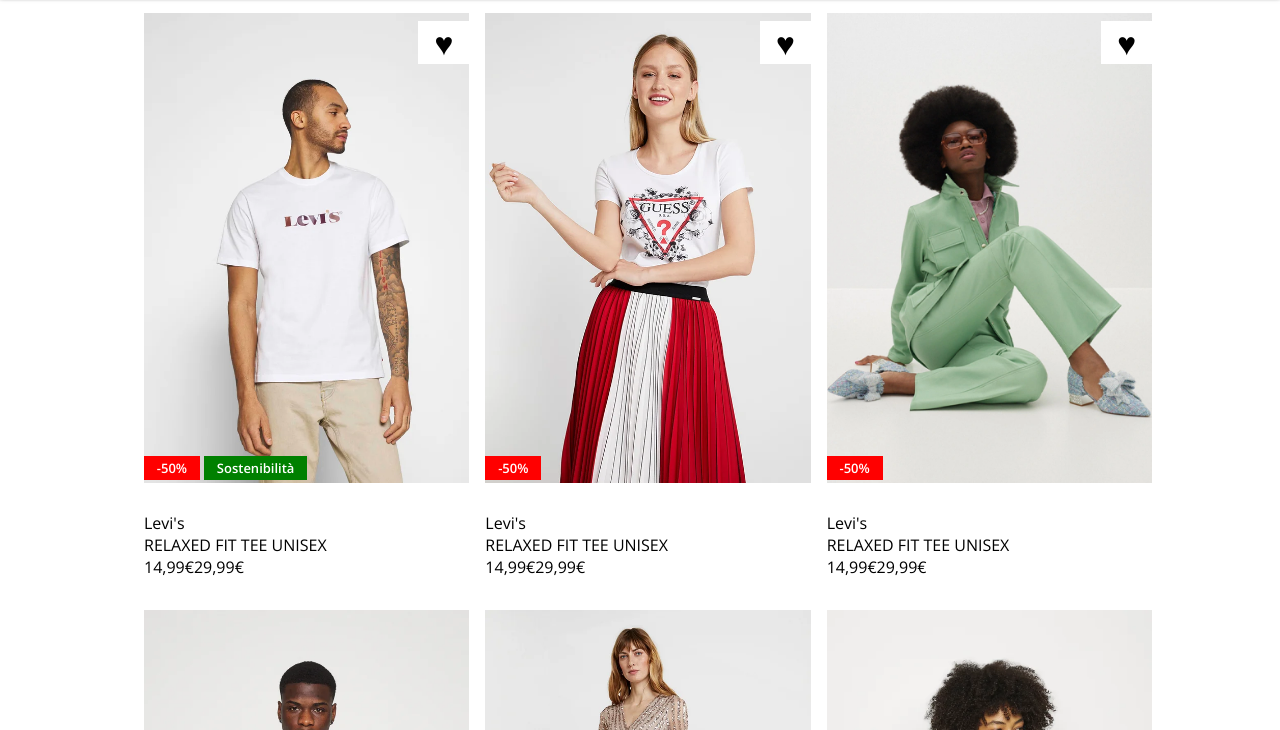
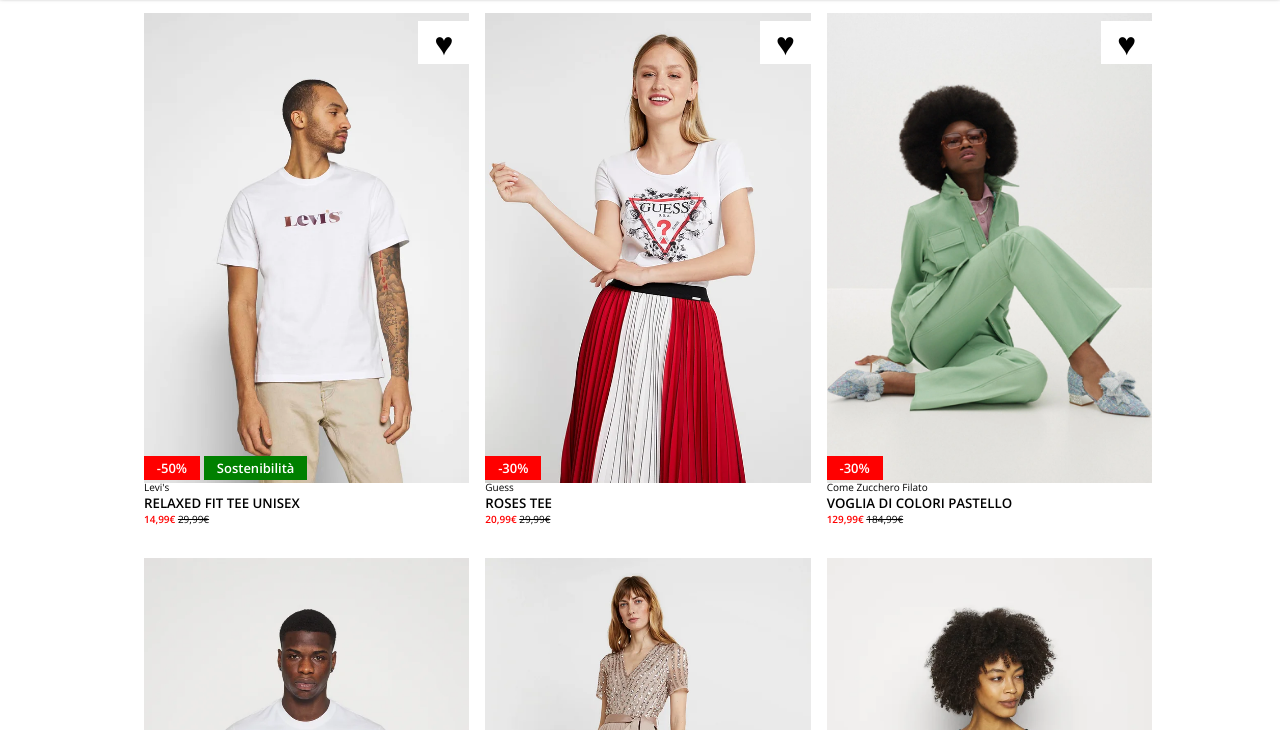
Before and after one commit to giacomobranchi/html-css-boolando, a plain HTML site: page index.html in a window 1280 px wide. Shown: the part 70-800 px from the top of the page. Drawn offline with nearby package versions, Linux system fonts and the light colour scheme.

Commit message:
add .product_info

```diff
--- a/assets/css/style.css
+++ b/assets/css/style.css
@@ -6,6 +6,10 @@
 }
 
 /* #region utilities */
+
+.px_2 {
+    padding-left: 1rem;
+}
 
 .my_3 {
     margin-top: 0.5rem;
@@ -26,6 +30,14 @@
     justify-content: space-between;
     margin: auto;
     padding: 1rem 0;
+}
+
+.p_absolute {
+    position: absolute;
+}
+
+.p_relative {
+    position: relative;
 }
 
 /* #endregion utilities */
@@ -71,16 +83,10 @@
 
 /* #endregion Header */
 
+/* #region Main */
+
 .card {
     width: calc(100% / 3);
-    position: relative;
-}
-
-.p_absolute {
-    position: absolute;
-}
-
-.p_relative {
     position: relative;
 }
 
@@ -114,6 +120,25 @@
     padding: 0 1rem;
 }
 
-.px_2 {
-    padding-left: 1rem;
+.brand {
+    font-size: 10px;
 }
+
+.price {
+    font-size: 10px;
+}
+
+.actual_prize {
+    color: red;
+    font-weight: 900;
+}
+
+.original_prize {
+    text-decoration: line-through;
+}
+
+.product_info {
+    margin-top: -2rem;
+}
+
+/* #endregion Main */
--- a/index.html
+++ b/index.html
@@ -41,38 +41,43 @@
                 <div class="p_absolute heart">
                     &hearts;
                 </div>
-                <div class="px_2">
-                    <div class="brands">Levi's</div>
-                    <div class="product">RELAXED FIT TEE UNISEX</div>
-                    <div class="price"><span>14,99€</span><span>29,99€</span></div>
+                <div class="px_2 product_info">
+                    <div class="brand">Levi's</div>
+                    <h5 class="product">RELAXED FIT TEE UNISEX</h5>
+                    <div class="price">
+                        <span class="actual_prize">14,99€ </span>
+                        <span class="original_prize">29,99€</span>
+                    </div>
                 </div>
             </div>
             <div class="card">
                 <img src="./assets/img/2.webp" alt="">
                 <div class="p_relative bot_left">
-                    <div class="discount">-50%</div>
+                    <div class="discount">-30%</div>
                 </div>
                 <div class="p_absolute heart">
                     &hearts;
                 </div>
-                <div class="px_2">
-                    <div class="brands">Levi's</div>
-                    <div class="product">RELAXED FIT TEE UNISEX</div>
-                    <div class="price"><span>14,99€</span><span>29,99€</span></div>
+                <div class="px_2 product_info">
+                    <div class="brand">Guess</div>
+                    <h5 class="product">ROSES TEE</h5>
+                    <div class="price"><span class="actual_prize">20,99€ </span><span
+                            class="original_prize">29,99€</span></div>
                 </div>
             </div>
             <div class="card">
                 <img src="./assets/img/3.webp" alt="">
                 <div class="p_relative bot_left">
-                    <div class="discount">-50%</div>
+                    <div class="discount">-30%</div>
                 </div>
                 <div class="p_absolute heart">
                     &hearts;
                 </div>
-                <div class="px_2">
-                    <div class="brands">Levi's</div>
-                    <div class="product">RELAXED FIT TEE UNISEX</div>
-                    <div class="price"><span>14,99€</span><span>29,99€</span></div>
+                <div class="px_2 product_info">
+                    <div class="brand">Come Zucchero Filato</div>
+                    <h5 class="product">VOGLIA DI COLORI PASTELLO</h5>
+                    <div class="price"><span class="actual_prize">129,99€ </span><span
+                            class="original_prize">184,99€</span></div>
                 </div>
             </div>
         </div>
```
